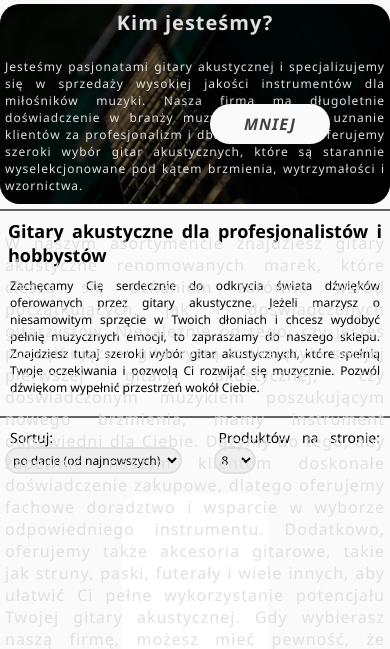
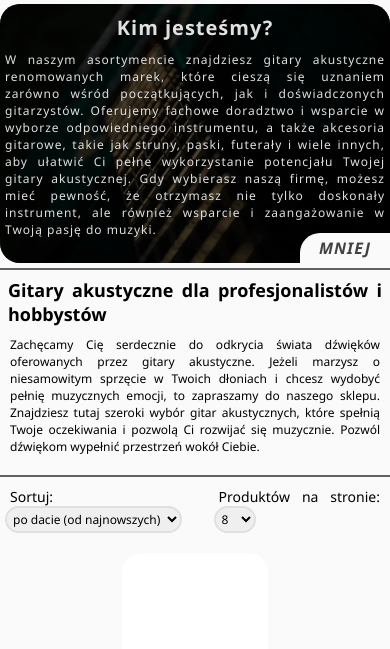
Before and after one commit to Anmakulaku/MusicSpace, a plain HTML site: page index.html in a window 390 px wide. Both pictures are taken after a click on the button "WIĘCEJ". Shown: the part 160-809 px from the top of the page. Drawn offline with Linux system fonts and the light colour scheme; no server answers.

Commit message:
RWD about

```diff
--- a/index.html
+++ b/index.html
@@ -57,7 +57,7 @@
                 <h1 class="about__title">Kim jesteśmy?</h1>
                 <p class="about__text--wrap">Jesteśmy pasjonatami gitary akustycznej i specjalizujemy się w sprzedaży wysokiej jakości instrumentów dla miłośników muzyki. Nasza firma ma długoletnie doświadczenie w branży muzycznej i zdobyła uznanie klientów za profesjonalizm i dbałość o jakość. Oferujemy szeroki wybór gitar akustycznych, które są starannie wyselekcjonowane pod kątem brzmienia, wytrzymałości i wzornictwa.  </p>
                 <button class="button__primary button__primary--italic button__about">WIĘCEJ</button>
-                <p class="about__text--long"> W naszym asortymencie znajdziesz gitary akustyczne renomowanych marek, które cieszą się uznaniem zarówno wśród początkujących, jak i doświadczonych gitarzystów. Niezależnie od tego, czy jesteś początkującym gitarzystą szukającym swojej pierwszej gitary akustycznej, czy doświadczonym muzykiem poszukującym nowego brzmienia, mamy instrument odpowiedni dla Ciebie. Dążymy do tego, aby zapewnić naszym klientom doskonałe doświadczenie zakupowe, dlatego oferujemy fachowe doradztwo i wsparcie w wyborze odpowiedniego instrumentu. Dodatkowo, oferujemy także akcesoria gitarowe, takie jak struny, paski, futerały i wiele innych, aby ułatwić Ci pełne wykorzystanie potencjału Twojej gitary akustycznej. Gdy wybierasz naszą firmę, możesz mieć pewność, że otrzymasz nie tylko doskonały instrument, ale również wsparcie i zaangażowanie w Twoją pasję do muzyki.
+                <p class="about__text--long"> W naszym asortymencie znajdziesz gitary akustyczne renomowanych marek, które cieszą się uznaniem zarówno wśród początkujących, jak i doświadczonych gitarzystów. Oferujemy fachowe doradztwo i wsparcie w wyborze odpowiedniego instrumentu, a także akcesoria gitarowe, takie jak struny, paski, futerały i wiele innych, aby ułatwić Ci pełne wykorzystanie potencjału Twojej gitary akustycznej. Gdy wybierasz naszą firmę, możesz mieć pewność, że otrzymasz nie tylko doskonały instrument, ale również wsparcie i zaangażowanie w Twoją pasję do muzyki.
                     <span>Zapraszamy do naszego sklepu.</span>
                 </p>
             </div>
--- a/js/index.js
+++ b/js/index.js
@@ -48,7 +48,20 @@ const aboutInfo = document.querySelector('.about__info');
 
 document.addEventListener('DOMContentLoaded', function() {
         if (button && textWrap && textLong && aboutInfo) {
+                const isMobile = window.innerWidth <= 480;
+
                 button.addEventListener('click', function() {
+                        if (isMobile) {
+                                if (textLong.style.display === 'none' || textLong.style.display === '') {
+                                        textLong.style.display = 'block';
+                                        textWrap.style.display = 'none';
+                                        button.textContent = 'MNIEJ';
+                                } else {
+                                        textLong.style.display = 'none';
+                                        textWrap.style.display = 'block';
+                                        button.textContent = 'WIĘCEJ';
+                                }
+                        } else {
                                 if (textWrap.classList.contains('about__collapsed--wrap')) {
                                         textWrap.classList.remove('about__collapsed--wrap');
                                         textLong.classList.remove('about__collapsed--long');
@@ -59,6 +72,7 @@ document.addEventListener('DOMContentLoaded', function() {
                                         textLong.classList.add('about__collapsed--long');
                                         aboutInfo.classList.add('about__info--expanded');
                                         button.textContent = 'MNIEJ';
+                                }
                         }
                 });
         };
--- a/sass/_buttons.scss
+++ b/sass/_buttons.scss
@@ -108,4 +108,18 @@
             margin: 5px 20px;
         }
     }
+    .button__primary{
+        border-radius: $border-radius 0 0 0;
+        @include setDimensions(90px, 30px, 200px);
+            &:hover{
+                background-color: $bg-color;
+                color: $primary-color;
+            }
+            &--italic{
+                bottom: 0px;
+                right: 0px;
+                font-style: italic;
+            }
+
+    }
 }
--- a/sass/style.scss
+++ b/sass/style.scss
@@ -173,13 +173,14 @@ ul {
     margin: 0 auto;
     scroll-margin-top: 120px;
     &__photo{
-        @include setDimensions(100%, 500px);
+        @include setDimensions(100%, auto, 100%, 500px);
         overflow: hidden;
         border-radius: $border-radius;
     }
     &__img{
         @include setDimensions(100%, auto);
         object-fit: cover;
+        margin-bottom: -5px;
     }
     &__info{
         position: absolute;
@@ -676,8 +677,11 @@ ul {
     }
     .about{
         scroll-margin-top: 10px;
+        display: flex;
+        flex-direction: column;
+        align-items: center;
         &__photo{
-            @include setDimensions(100%, 200px);
+            @include setDimensions(100%, auto);
 
         }
         &__info{
@@ -685,16 +689,25 @@ ul {
             left: 0;
             bottom: 0;
             width: 100%;
-            padding: 5px;
-            background-color: rgba(0, 0, 0, 0.6);
+            padding: 0;
+            background-color: rgba(0, 0, 0, 0.7);
         }
         &__title{
             @include setFont("Segoe UI", 20px, 600);
-            margin: 0 auto;
+            margin: 10px auto 5px auto;
         }
         &__text--wrap{
             @include setFont("Segoe UI", 12px, 400);
             display: block;
+            margin: 20px 5px;
+        }
+        &__text--long{
+            height: auto;
+            margin: 5px;
+            @include setFont("Segoe UI", 12px, 400);
+            span{
+                display: none;
+            }
         }
     }
     .shop{
```
Also changed, not shown: css/style.css, 1 other file. Lines whose indentation alone changed are shown as unchanged.
